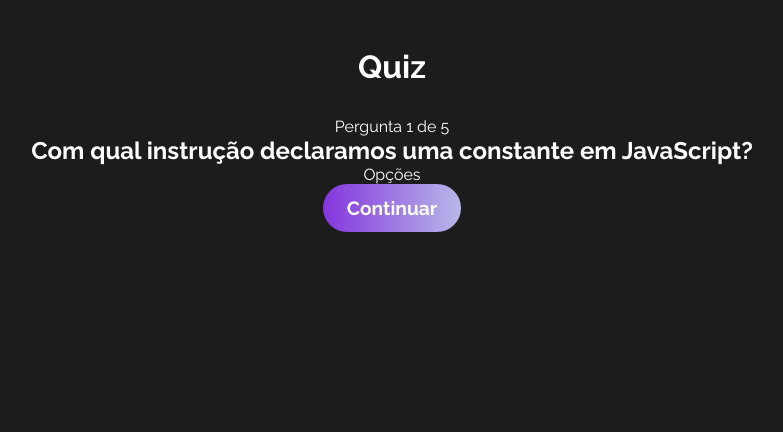
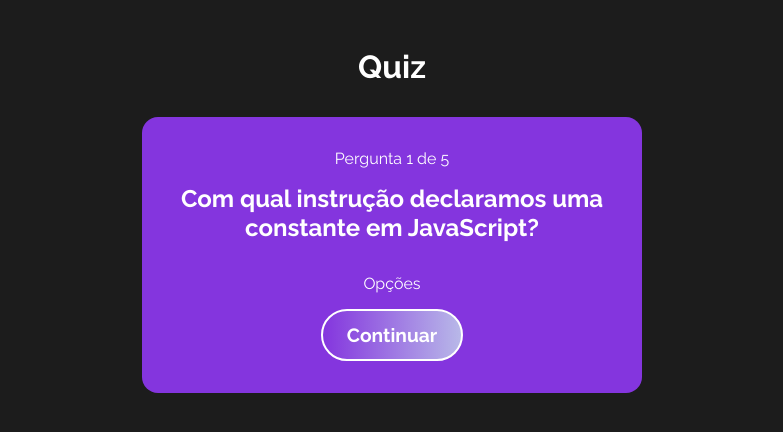
Before and after one commit to anacperdigao/quiz-com-react, a React (Create React App) app: page / in a window 1280 px wide. Both pictures are taken after a click on the button "Iniciar". Shown: the top 432 px of the page, without its empty margins (248-1031 px from the left). Built offline with nearby package versions, Linux system fonts and the light colour scheme.

Commit message:
feat: styles component Question

```diff
--- a/src/components/Question/index.jsx
+++ b/src/components/Question/index.jsx
@@ -1,5 +1,6 @@
 import React, { useContext } from 'react'
 import { QuizContext } from '../../context/quiz'
+import * as S from './styles'
 
 
 
@@ -10,14 +11,14 @@
 
   return (
 
-    <div>
-        <p>Pergunta {quizState.currentQuestion + 1} de {quizState.questions.length}</p>
-        <h2>{currentQuestion.question}</h2>
+    <S.QuestionsDiv>
+        <S.Paragraph>Pergunta {quizState.currentQuestion + 1} de {quizState.questions.length}</S.Paragraph>
+        <S.Subtitle>{currentQuestion.question}</S.Subtitle>
         <div>
-            <p>Opções</p>
+            <S.Paragraph>Opções</S.Paragraph>
         </div>
-        <button>Continuar</button>
-    </div>
+        <S.ButtonQuestions>Continuar</S.ButtonQuestions>
+    </S.QuestionsDiv>
 
   )
 }
--- a/src/components/Question/styles.js
+++ b/src/components/Question/styles.js
@@ -0,0 +1,23 @@
+import styled from "styled-components";
+
+
+
+export const QuestionsDiv = styled.div`
+    text-align: center;
+    max-width: 500px;
+    background-color: #8435de;
+    border-radius: 1rem;
+    padding: 2rem;
+`
+
+export const Subtitle = styled.h2`
+    margin-bottom: 2rem;
+`
+
+export const Paragraph = styled.p`
+    margin-bottom: 1rem;
+`
+
+export const ButtonQuestions = styled.button`
+    border: 2px solid #fff;
+`
```
